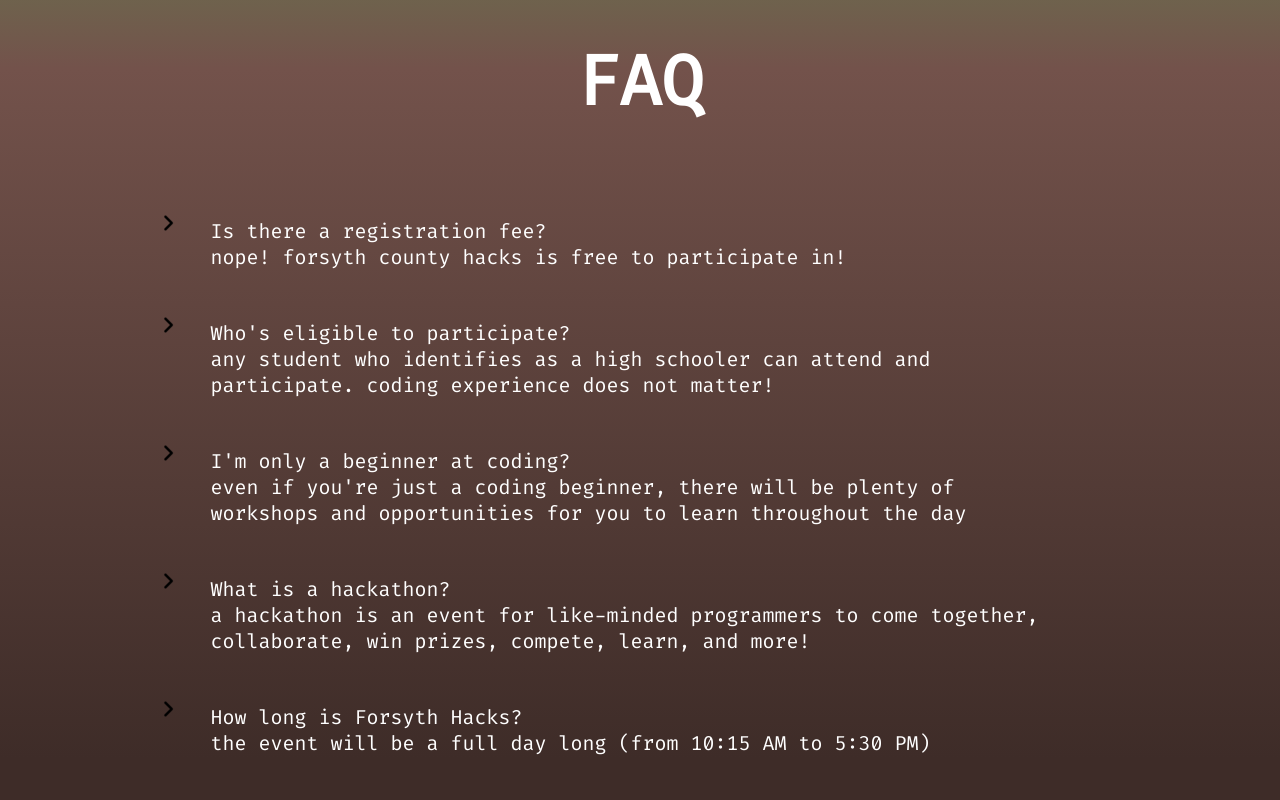
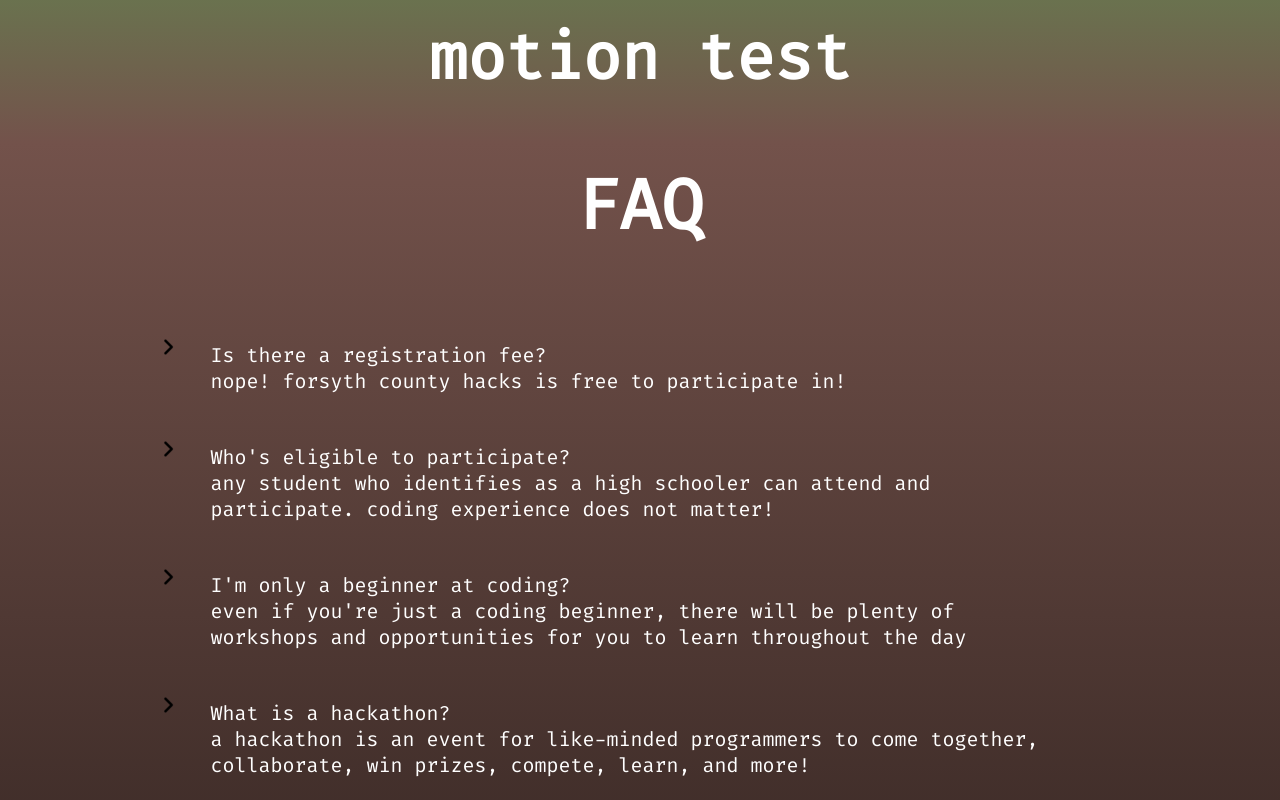
Before and after one commit to SFHSHackClub/ForsythCountyHacksWebsite, a Next.js app: page / in a window 1280 px wide. Shown: the part 2000-2800 px from the top of the page. Built offline with nearby package versions, Linux system fonts and the light colour scheme.

Commit message:
Started adding motion to FAQs very rough ngl

```diff
--- /dev/null
+++ b/components/qalist.js
@@ -0,0 +1,74 @@
+import styles from "../styles/Home.module.css";
+import {motion, useScroll} from "framer-motion";
+import {useRef} from "react";
+
+
+export default function QAlist() {
+  const scrollRef = useRef(null);
+  const { scrollYProgress } = useScroll();
+  return (
+    <div className={styles.section} ref={scrollRef} style={{ overflow: "scroll" }}>
+      <motion.div
+        initial={{opacity: 0}}
+        whileInView={{opacity: 1}}
+        viewport={{once: false, amount: 0.7}}
+      >
+        <h1>motion test</h1>
+      </motion.div>
+        <div className={styles.faq}>
+          <h1>FAQ</h1>
+        </div>
+        <div className={styles.faq}>
+          <motion.ul
+          style={{ scaleX: scrollYProgress }}
+          >
+            <motion.li>
+              Is there a registration fee?
+              <br/>
+              nope! forsyth county hacks is free to participate in!
+            </motion.li>
+            <motion.li>
+              Who's eligible to participate?
+              <br/>
+              any student who identifies as a high schooler can attend and participate. coding experience does not matter!
+            </motion.li>
+            <motion.li>
+              I'm only a beginner at coding?
+              <br/>
+              even if you're just a coding beginner, there will be plenty of workshops and opportunities for you to learn throughout the day
+            </motion.li>
+            <motion.li>
+              What is a hackathon?
+              <br/>
+              a hackathon is an event for like-minded programmers to come together, collaborate, win prizes, compete, learn, and more!
+            </motion.li>
+            <motion.li>
+              How long is Forsyth Hacks?
+              <br/>
+              the event will be a motion.ull day long (from 10:15 AM to 5:30 PM)
+            </motion.li>
+            <motion.li>
+              Will there be prizes?
+              <br/>
+              yes! there will be many fun prizes for everyone. no one will go home empty handed.
+            </motion.li>
+            <motion.li>
+              How big should teams be?
+              <br/>
+              teams can be anywhere around 1-4 people. don't worry if you don't have a team by the time you register! you can meet new people and create a team the day of the hackathon!
+            </motion.li>
+            <motion.li>
+              What should I bring?
+              <br/>
+              we recommend you bring the following:
+              <p>      - snack</p>
+              <p>      - laptop</p>
+              <p>      - chargers</p>
+            </motion.li>
+          </motion.ul>
+          <hr/>
+          <p>food & drink will be provided, but we cannot guarantee access to a computer for everyone.</p>
+        </div>
+    </div>
+  );
+}
--- a/pages/index.js
+++ b/pages/index.js
@@ -3,6 +3,7 @@ import Image from 'next/image'
 import { Inter } from '@next/font/google'
 import styles from '../styles/Home.module.css'
 import ScrollToTopButton from "../components/topButton";
+import QAlist from "../components/qalist";
 
 const inter = Inter({ subsets: ['latin'] })
 
@@ -52,60 +53,7 @@ export default function Home() {
           </span>
         </div>
         <Spacer/>
-        <div className={styles.section}>
-          <div className={styles.faq}>
-            <h1>FAQ</h1>
-          </div>
-          <div className={styles.faq}>
-            <ul>
-              <li>
-                Is there a registration fee?
-                <br/>
-                nope! forsyth county hacks is free to participate in!
-              </li>
-              <li>
-                Who's eligible to participate?
-                <br/>
-              any student who identifies as a high schooler can attend and participate. coding experience does not matter!
-              </li>
-              <li>
-                I'm only a beginner at coding?
-                <br/>
-                even if you're just a coding beginner, there will be plenty of workshops and opportunities for you to learn throughout the day
-              </li>
-              <li>
-                What is a hackathon?
-                <br/>
-                a hackathon is an event for like-minded programmers to come together, collaborate, win prizes, compete, learn, and more!
-              </li>
-              <li>
-                How long is Forsyth Hacks?
-                <br/>
-                the event will be a full day long (from 10:15 AM to 5:30 PM)
-              </li>
-              <li>
-                Will there be prizes?
-                <br/>
-                yes! there will be many fun prizes for everyone. no one will go home empty handed.
-              </li>
-              <li>
-                How big should teams be?
-                <br/>
-                teams can be anywhere around 1-4 people. don't worry if you don't have a team by the time you register! you can meet new people and create a team the day of the hackathon!
-              </li>
-              <li>
-                What should I bring?
-                <br/>
-                we recommend you bring the following:
-                <p>      - snack</p>
-                <p>      - laptop</p>
-                <p>      - chargers</p>
-              </li>
-            </ul>
-            <hr/>
-            <p>food & drink will be provided, but we cannot guarantee access to a computer for everyone.</p>
-          </div>
-        </div>
+        <QAlist/>
       </main>
     </>
   )
```
